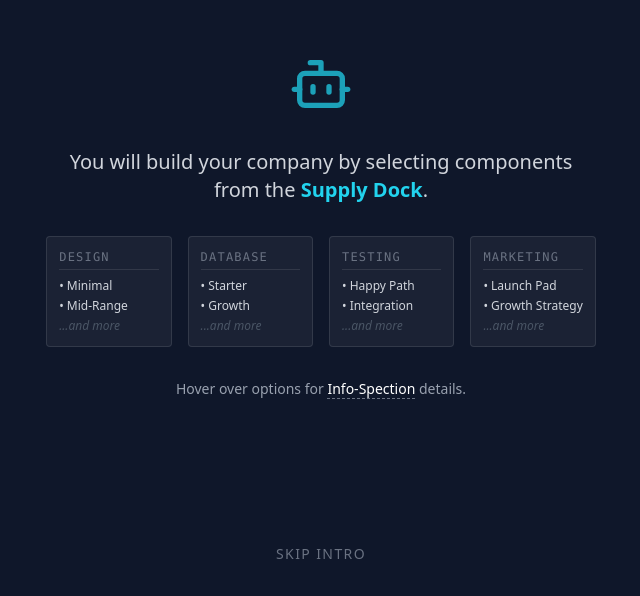
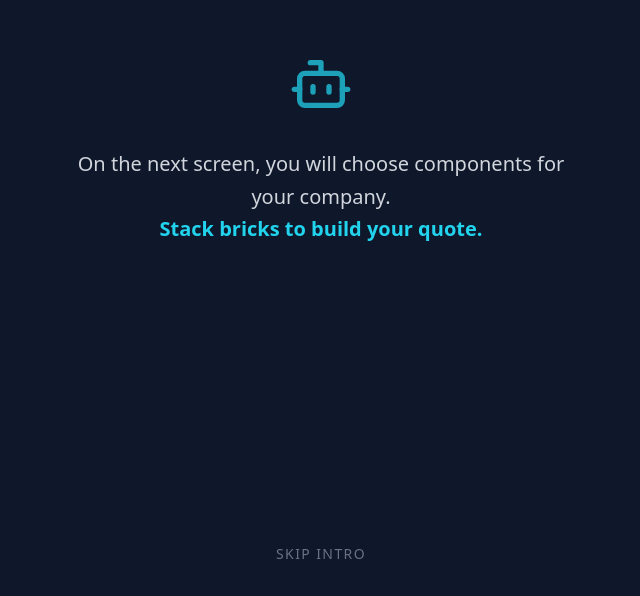
Before and after one commit to RahulBonala/Build-your-Own-Company, a Next.js app: page /tutorial in a window 1280 px wide. Shown: the part 204-800 px from the top of the page, without its empty margins (319-959 px from the left). Built offline with nearby package versions, Linux system fonts and the light colour scheme.

Commit message:
fix: Revert tutorial grid and fix InfoCard positioning

```diff
--- a/src/app/tutorial/page.tsx
+++ b/src/app/tutorial/page.tsx
@@ -81,33 +81,11 @@ export default function TutorialPage() {
                             initial={{ opacity: 0, y: 20 }}
                             animate={{ opacity: 1, y: 0 }}
                             exit={{ opacity: 0, y: -20 }}
-                            className="max-w-4xl w-full"
+                            className="text-xl text-gray-300 leading-relaxed max-w-lg"
                         >
-                            <div className="text-xl text-gray-300 mb-8 max-w-lg mx-auto">
-                                You will build your company by selecting components from the <span className="text-cyber-cyan font-bold">Supply Dock</span>.
-                            </div>
-
-                            <div className="grid grid-cols-2 md:grid-cols-4 gap-4 mb-8">
-                                {Object.entries(PRICING_DATA).map(([category, options]) => (
-                                    <div key={category} className="bg-white/5 border border-glass-border p-3 rounded text-left">
-                                        <div className="text-xs font-mono text-gray-500 uppercase tracking-widest mb-2 border-b border-white/10 pb-1">
-                                            {category}
-                                        </div>
-                                        <div className="space-y-1">
-                                            {Object.values(options).slice(0, 2).map((opt: any) => (
-                                                <div key={opt.id} className="text-xs text-gray-300 truncate">
-                                                    • {opt.label}
-                                                </div>
-                                            ))}
-                                            <div className="text-xs text-gray-600 italic">...and more</div>
-                                        </div>
-                                    </div>
-                                ))}
-                            </div>
-
-                            <div className="text-sm text-gray-400">
-                                Hover over options for <span className="text-white border-b border-dashed border-gray-500">Info-Spection</span> details.
-                            </div>
+                            On the next screen, you will choose components for your company.
+                            <br />
+                            <span className="text-cyber-cyan font-bold">Stack bricks to build your quote.</span>
                         </motion.div>
                     )}
 
--- a/src/components/InfoCard.tsx
+++ b/src/components/InfoCard.tsx
@@ -10,11 +10,11 @@ interface InfoCardProps {
 export const InfoCard = ({ title, description, details }: InfoCardProps) => {
     return (
         <motion.div
-            initial={{ opacity: 0, scale: 0.95, x: -10 }}
+            initial={{ opacity: 0, scale: 0.95, x: 10 }}
             animate={{ opacity: 1, scale: 1, x: 0 }}
-            exit={{ opacity: 0, scale: 0.95, x: -10 }}
+            exit={{ opacity: 0, scale: 0.95, x: 10 }}
             transition={{ type: "spring", stiffness: 300, damping: 20 }}
-            className="absolute left-full top-0 ml-4 w-64 p-4 rounded-xl bg-slate-900/90 border border-glass-border backdrop-blur-xl shadow-2xl z-50 pointer-events-none"
+            className="absolute right-full top-0 mr-4 w-64 p-4 rounded-xl bg-slate-900/90 border border-glass-border backdrop-blur-xl shadow-2xl z-50 pointer-events-none"
         >
             <div className="absolute inset-0 bg-gradient-to-br from-white/5 to-transparent rounded-xl pointer-events-none" />
 
```
